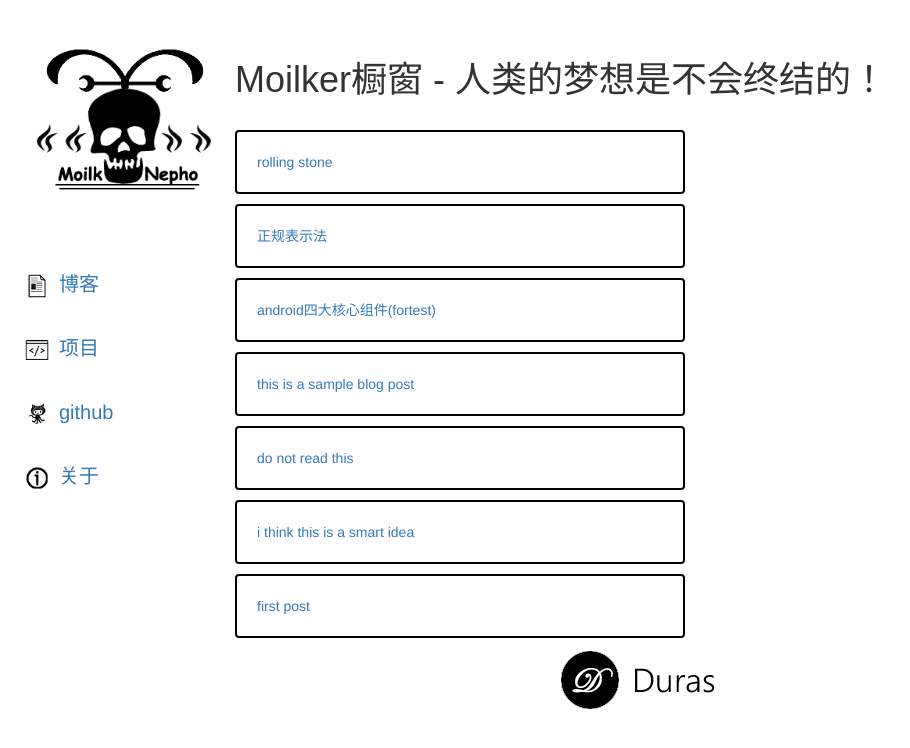
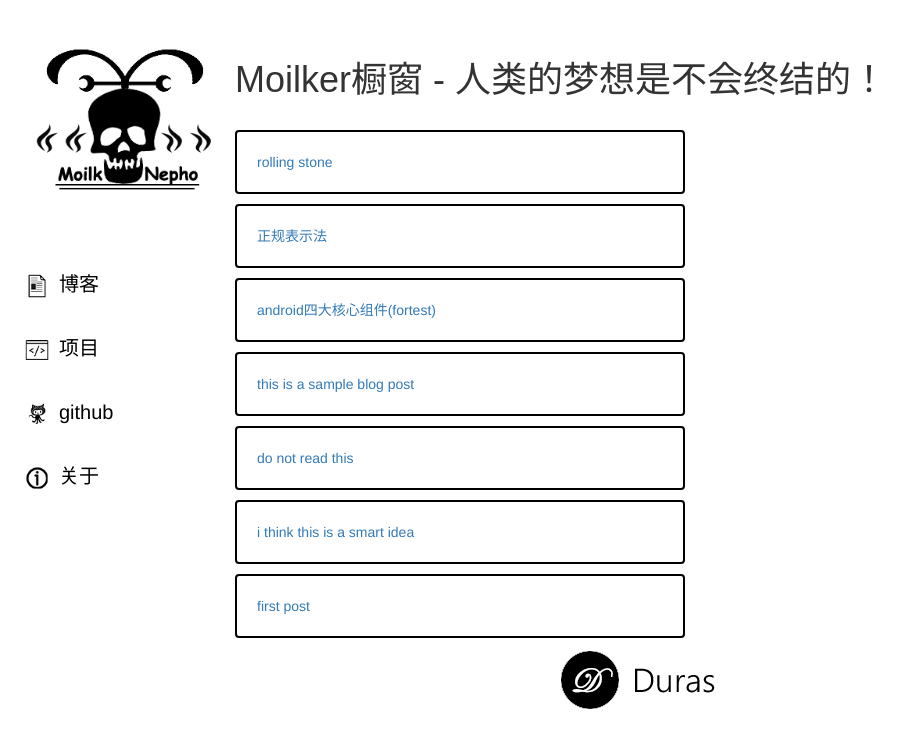
Before and after one commit to MoilkNepho/MoilkNepho.github.io, a Jekyll site: the page built from index.html, in a window 1280 px wide. Shown: the top 748 px of the page, without its empty margins (0-910 px from the left). Built offline with Jekyll 4.4.1, drawn with Linux system fonts in a browser that asks for light colours; Markdown is read by kramdown in place of the engine named in the settings; comment, search, counter and statistics services are not loaded.

Commit message:
优化架构

```diff
--- a/css/styles.css
+++ b/css/styles.css
@@ -5,6 +5,19 @@
 
 .col-sidebar {
 	padding-top: 20px;
+	padding-right: 32px;
+}
+
+.col-content {
+	padding-right: 0px;
+	margin-left: auto;
+	margin-right: auto;
+}
+
+.col-content h1 {
+	margin-top: 0;
+	padding: 50px 0 20px 0;
+	font-family: sans-serif;
 }
 
 .logo {
@@ -23,18 +36,6 @@
 	overflow: hidden;
 	list-style: none;
 	font-size: 20px;
-}
-
-.col-content {
-	padding-right: 20px;
-	margin-left: auto;
-	margin-right: auto;
-}
-
-.col-content h1 {
-	margin-top: 0;
-	padding: 50px 0 20px 0;
-	font-family: sans-serif;
 }
 
 body {
@@ -216,11 +217,14 @@
 }
 
 .nav a {
+	color: black;
 	text-decoration: none;
 }
 
 .nav a:hover {
+	color: black;
 	font-weight: bold;
+	font-style: normal;
 }
 
 .footer {
@@ -257,18 +261,19 @@
 	.col-sidebar {
 		position: static;
 		margin: auto;
-		max-width: 21rem;
+		max-width: 52rem;
+		padding-right: 0px;
 	}
 
 	.col-content {
 		margin-left: auto;
 		margin-right: auto;
-		max-width: 29rem;
+		max-width: 52rem;
 	}
 
 	.col-content h1 {
 		margin-top: 0;
-		padding-top: 20px;
+		padding-top: 10px;
 		text-align: center;
 	}
 
```
